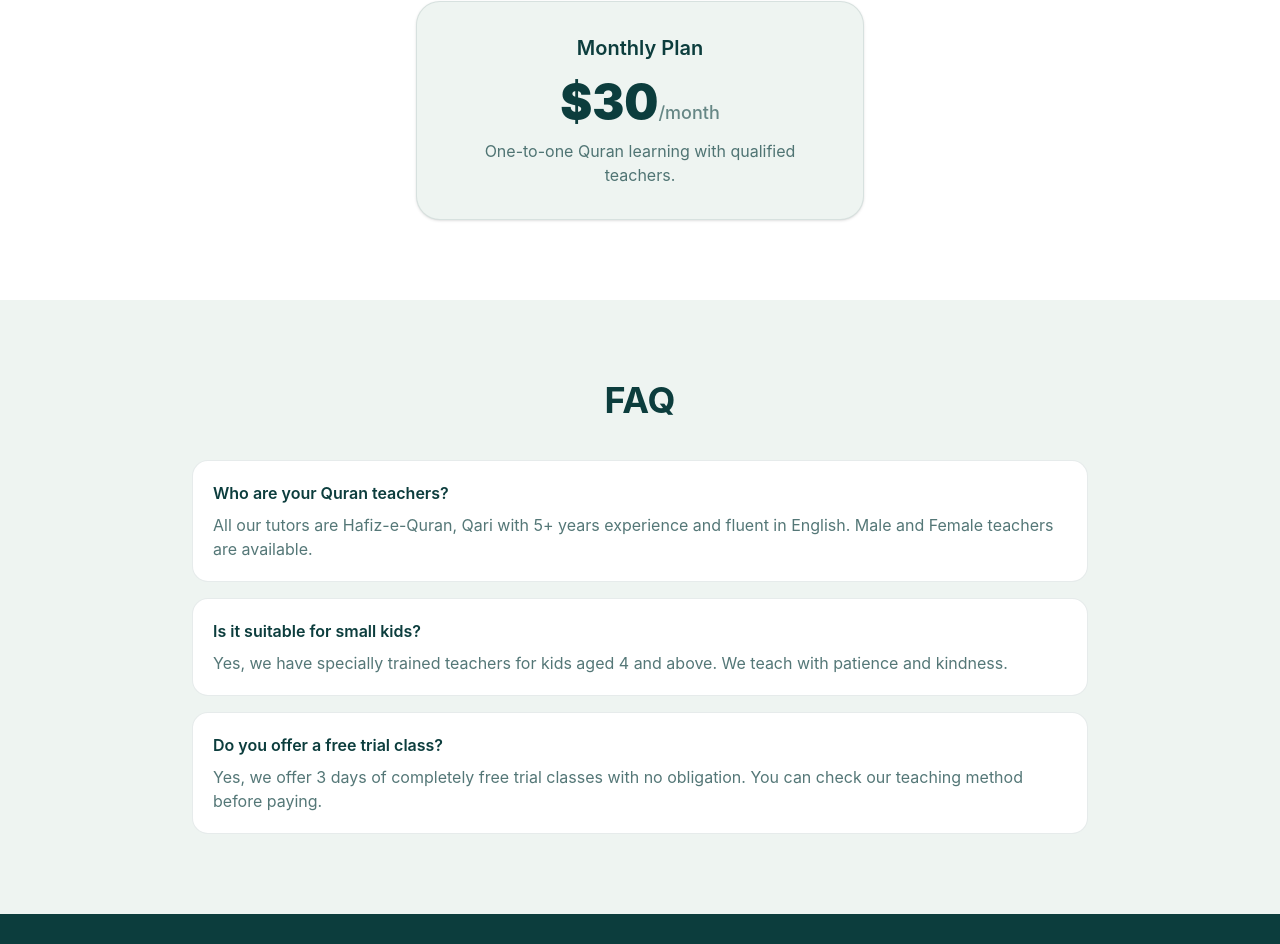
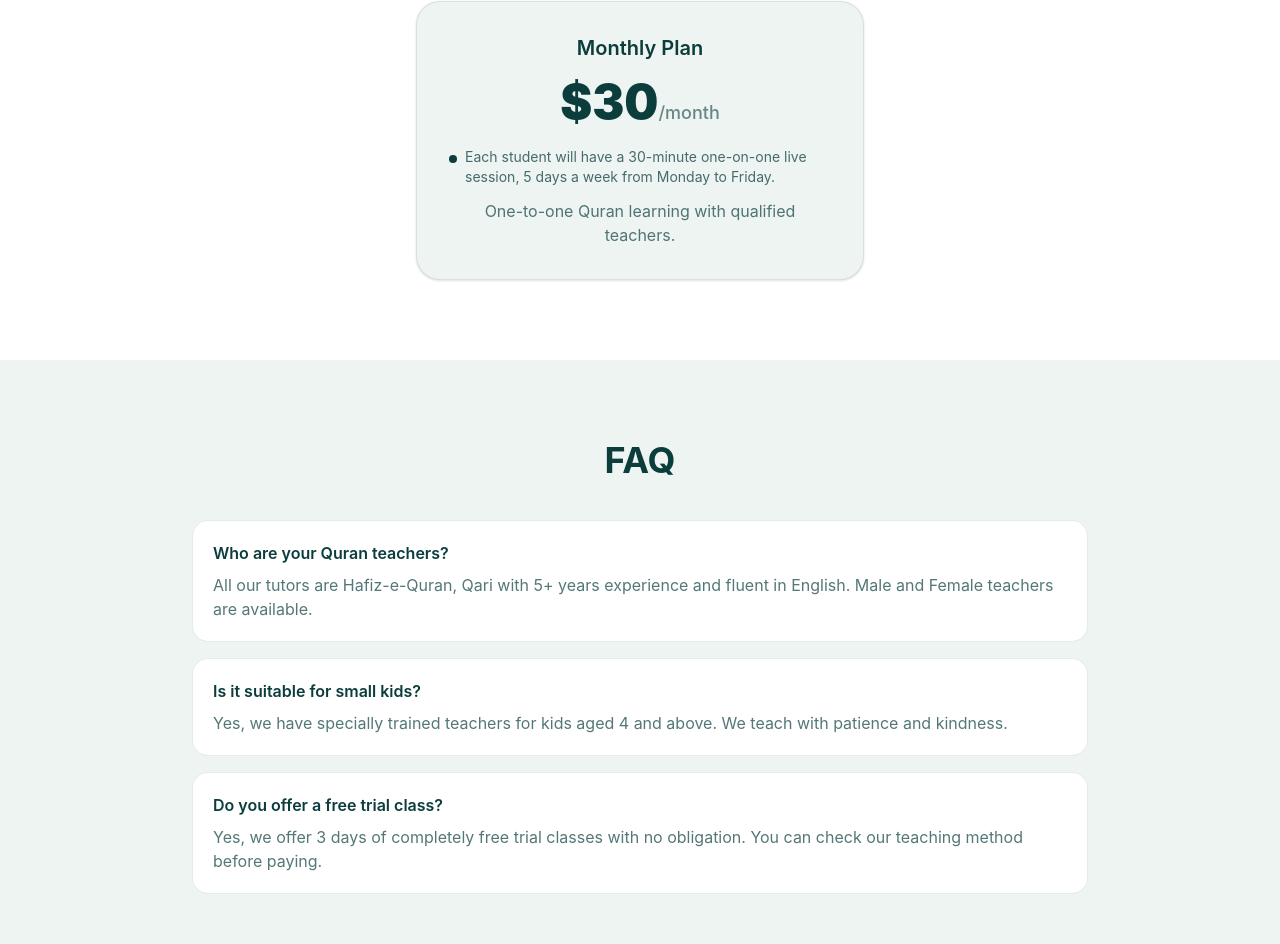
Before and after one commit to Umerakhtar/Iqra-Academy, a React (Vite) app: page / in a window 1280 px wide. Shown: the part 2069-3013 px from the top of the page. Built offline with nearby package versions, Linux system fonts and the light colour scheme; a web font is replaced by a local one.

Commit message:
add session schedule detail to pricing

```diff
--- a/src/components/Pricing.jsx
+++ b/src/components/Pricing.jsx
@@ -10,6 +10,12 @@ const Pricing = () => {
           <div className="w-full max-w-md rounded-3xl border border-[#0c3d3d]/10 bg-[#eef4f1] p-8 text-center shadow-sm">
             <h3 className="text-xl font-semibold text-[#0c3d3d]">Monthly Plan</h3>
             <div className="mt-4 text-5xl font-black text-[#0c3d3d]">$30<span className="text-lg font-medium text-[#0c3d3d]/60">/month</span></div>
+            <ul className="mt-5 space-y-2 text-left text-sm text-[#0c3d3d]/75">
+              <li className="flex items-start gap-2">
+                <span className="mt-2 h-2 w-2 shrink-0 rounded-full bg-[#0c3d3d]" aria-hidden="true" />
+                <span>Each student will have a 30-minute one-on-one live session, 5 days a week from Monday to Friday.</span>
+              </li>
+            </ul>
             <p className="mt-3 text-[#0c3d3d]/70">One-to-one Quran learning with qualified teachers.</p>
           </div>
         </div>
```
